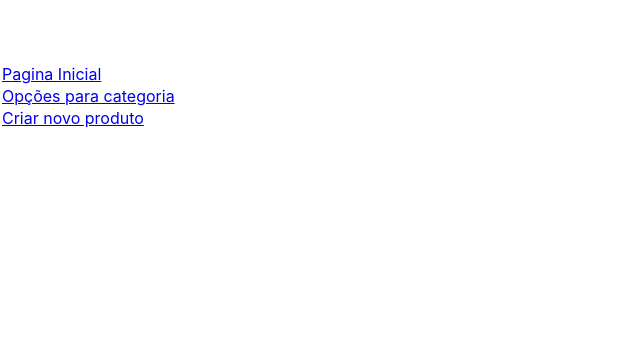
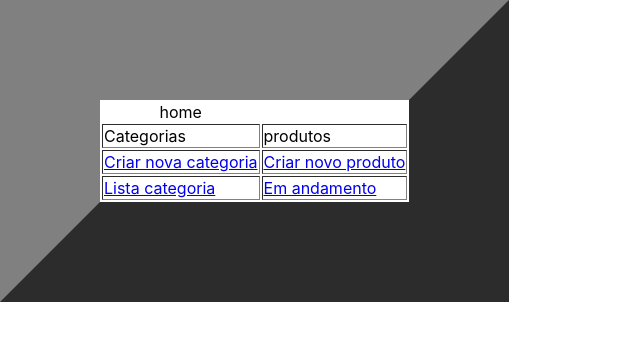
Before and after one commit to jgmd1996/front-end-produtos, a React (Create React App) app in the folder my-app/: page / in a window 1280 px wide. Shown: the top 340 px of the page, without its empty margins (0-640 px from the left). Built offline with nearby package versions, Linux system fonts and the light colour scheme.

Commit message:
Redirecionando para lista categoria

```diff
--- a/my-app/package.json
+++ b/my-app/package.json
@@ -8,7 +8,7 @@
     "@testing-library/user-event": "^13.5.0",
     "react": "^18.2.0",
     "react-dom": "^18.2.0",
-    "react-router-dom": "^6.4.3",
+    "react-router-dom": "^6.5.0",
     "react-scripts": "5.0.1",
     "switch": "^0.0.0",
     "web-vitals": "^2.1.4"
--- a/my-app/src/pages/categoria/AtualizarCategoria/index.js
+++ b/my-app/src/pages/categoria/AtualizarCategoria/index.js
@@ -1,7 +1,6 @@
 import { useState,useEffect } from 'react';
 import CampoTexto from '../../../componentes/campoTexto';
-import Botao from '../../../componentes/botao';
-import { Link} from 'react-router-dom';
+import { Link, Route} from 'react-router-dom';
 import {redirect} from 'react-router-dom';
 
 function AtualizarCategoria(props) {
@@ -11,12 +10,13 @@ function AtualizarCategoria(props) {
 
   useEffect(() => {
     if (savedUser!=='') {
-      redirect('/listaCategoria');
+      redirect(<Route path="/listaCategoria" />);
     }
-
+    console.log('saved user',savedUser)
   }, [savedUser]);
 
-  console.log(savedUser)
+  //console.log('saved user',savedUser)
+  //console.log('nome',nome)
 
   // useEffect(() => {
   //     navigate('/listaCategoria');
@@ -47,7 +47,7 @@ function AtualizarCategoria(props) {
   return (
 
     <div className="CriarCategoria">
-      <form onSubmit={salvarCategoria}>
+      <form >
 
       <CampoTexto
             obrigatorio={true}
@@ -57,7 +57,7 @@ function AtualizarCategoria(props) {
             aoAlterado={valor => setNome(valor)}
       />
 
-      <Botao>Criar categoria</Botao>
+      <button onClick={salvarCategoria}>add</button>
 
 
 
--- a/my-app/src/pages/categoria/CriarCategoria/index.js
+++ b/my-app/src/pages/categoria/CriarCategoria/index.js
@@ -1,26 +1,15 @@
 import { useState,useEffect } from 'react';
 import CampoTexto from '../../../componentes/campoTexto';
-import Botao from '../../../componentes/botao';
-import { Link} from 'react-router-dom';
-import {redirect} from 'react-router-dom';
+import { Link, useNavigate} from 'react-router-dom';
 
-function CriarCategoria(props) {
+function CriarCategoria({NomeProps}) {
 
-  const [nome, setNome] = useState('');// usestate controla o valor do estado do componente
+  const [nome, setNome] = useState(null);// usestate controla o valor do estado do componente
   const [ savedUser, setSavedUser ] = useState('');
 
-  useEffect(() => {
-    if (savedUser!=='') {
-      redirect('/listaCategoria');
-    }
 
-  }, [savedUser]);
 
-  console.log(savedUser)
-
-  // useEffect(() => {
-  //     navigate('/listaCategoria');
-  // }, []);
+  const navigate = useNavigate();
 
   const salvarCategoria = async () => {
     const body = {nome: nome}
@@ -37,38 +26,47 @@ function CriarCategoria(props) {
           const data = await fetchResponse.json();
           setSavedUser(data);
 
+
       } catch (e) {
           console.error(e);
       }
   }
 
-  console.log(nome);
+  useEffect(() => {
+
+    if (savedUser!=='') {
+      setSavedUser('data');
+      navigate('/listaCategoria');
+    }else{
+      console.log("Não redireciono");
+    }
+
+  }, [savedUser]);
+
+  console.log("nome categoria",nome);
+  console.log("Redirecionamento",savedUser);
 
   return (
 
+
     <div className="CriarCategoria">
-      <form onSubmit={salvarCategoria}>
-
+      <form>
+      <table  border="100">
+      {NomeProps.nome}
       <CampoTexto
             obrigatorio={true}
             label="Nome"
             placeholder="Digite a categoria."
-            valor={nome}
             aoAlterado={valor => setNome(valor)}
       />
+      <button onClick={salvarCategoria}>Criar categoria</button>
 
-      <Botao>Criar categoria</Botao>
-
-
-
-      <Link to="/">home</Link>
-      <Link to="/homeCategoria">Voltar</Link>
-      <Link to="/listaCategoria">Lista categoria</Link>
-
-
-
+      <tr></tr>
+      <tr><Link to="/">home</Link></tr>
+      </table>
 
       </form>
+
     </div>
   );
 }
--- a/my-app/src/pages/home/index.js
+++ b/my-app/src/pages/home/index.js
@@ -2,14 +2,31 @@ import { Link } from 'react-router-dom'
 
 function Home() {
 
+  function redirecionar (){
+    return(
+      <Link to="/homeCategoria"></Link>
+    )
+  }
+
   return (
     <div>
       <form>
-      <table>
-      <br/><br/><br/>
-      <tr><Link to="/">Pagina Inicial</Link><br/></tr>
-      <tr><Link to="/homeCategoria">Opções para categoria</Link><br/></tr>
-      <tr><Link to="/criarProduto">Criar novo produto</Link><br/></tr>
+      <table border="100">
+        <tr align='center'>home</tr>
+      <tr>
+      <td>Categorias</td>
+      <td>produtos</td>
+      </tr>
+
+      <tr>
+      <td><Link to="/criarCategoria">Criar nova categoria</Link></td>
+      <td><Link to="/criarProduto">Criar novo produto</Link></td>
+      </tr>
+
+      <tr>
+      <td><Link to="/listaCategoria">Lista categoria</Link></td>
+      <td><Link to="">Em andamento</Link></td>
+      </tr>
 
       </table>
 
```
Also changed, not shown: my-app/src/App.js (+1 -6 lines), my-app/src/pages/categoria/ListaCategoria/index.js (+2 -9 lines), 1 other file (tests, documents, lock files or other folders).
